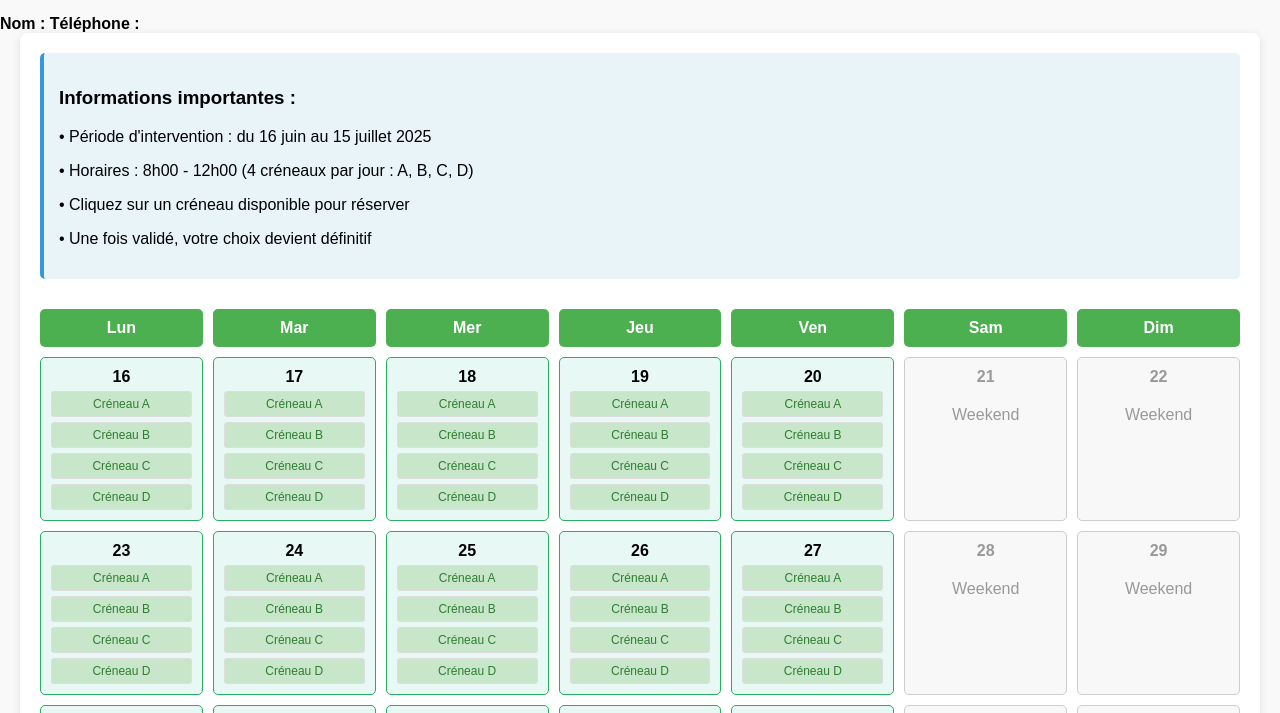
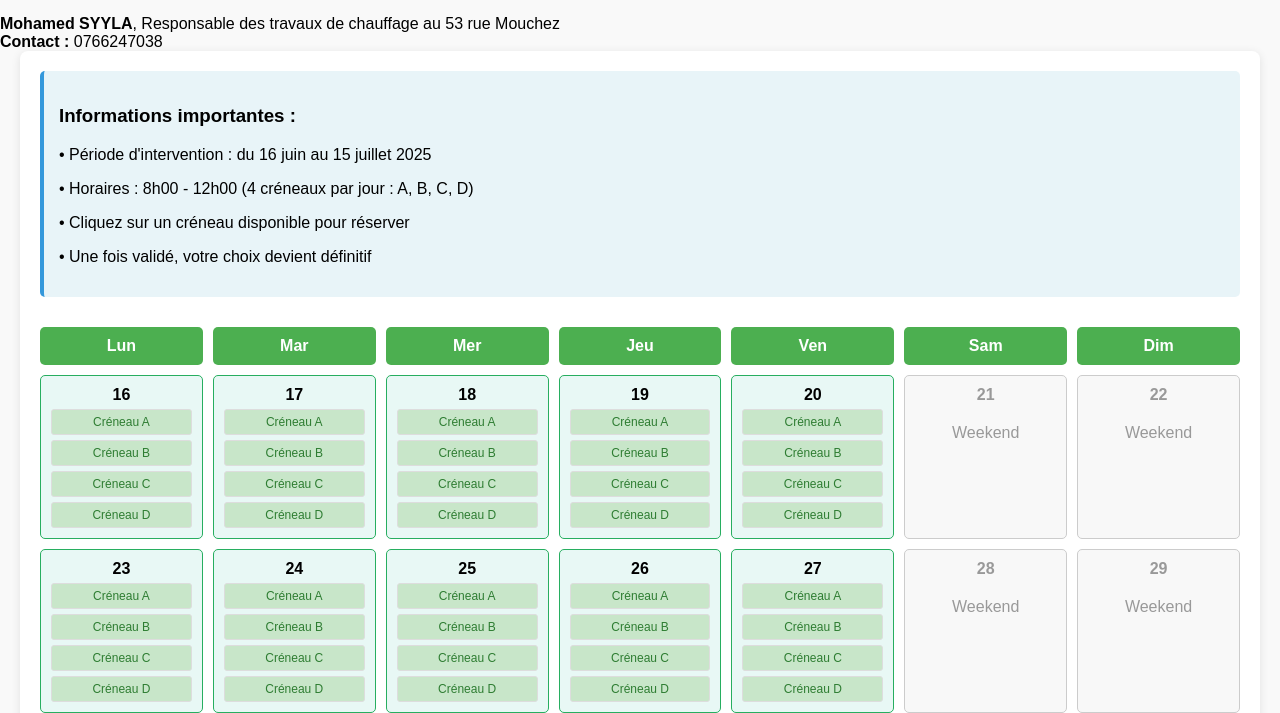
Before and after one commit to CHERNAM03/Gestion_des_interventions, a plain HTML site: page index.html in a window 1280 px wide. Shown: the part 73-786 px from the top of the page. Drawn offline with Linux system fonts and the light colour scheme.

Commit message:
Ajout numero immeuble et étage et numero de tel

```diff
--- a/index.html
+++ b/index.html
@@ -20,8 +20,8 @@
                 <h1>Planning des Interventions Plomberie</h1>
             </div>
             <div class="header-info">
-                <span><strong>Nom :</strong> <span id="headerLastName"></span></span>
-                <span><strong>Téléphone :</strong> <span id="headerPhone"></span></span>
+                <span><strong>Mohamed SYYLA</strong>, Responsable des travaux de chauffage au 53 rue Mouchez</span><br>
+                <span><strong>Contact :</strong> 0766247038</span>
             </div>
         </div>
     </header>
```
